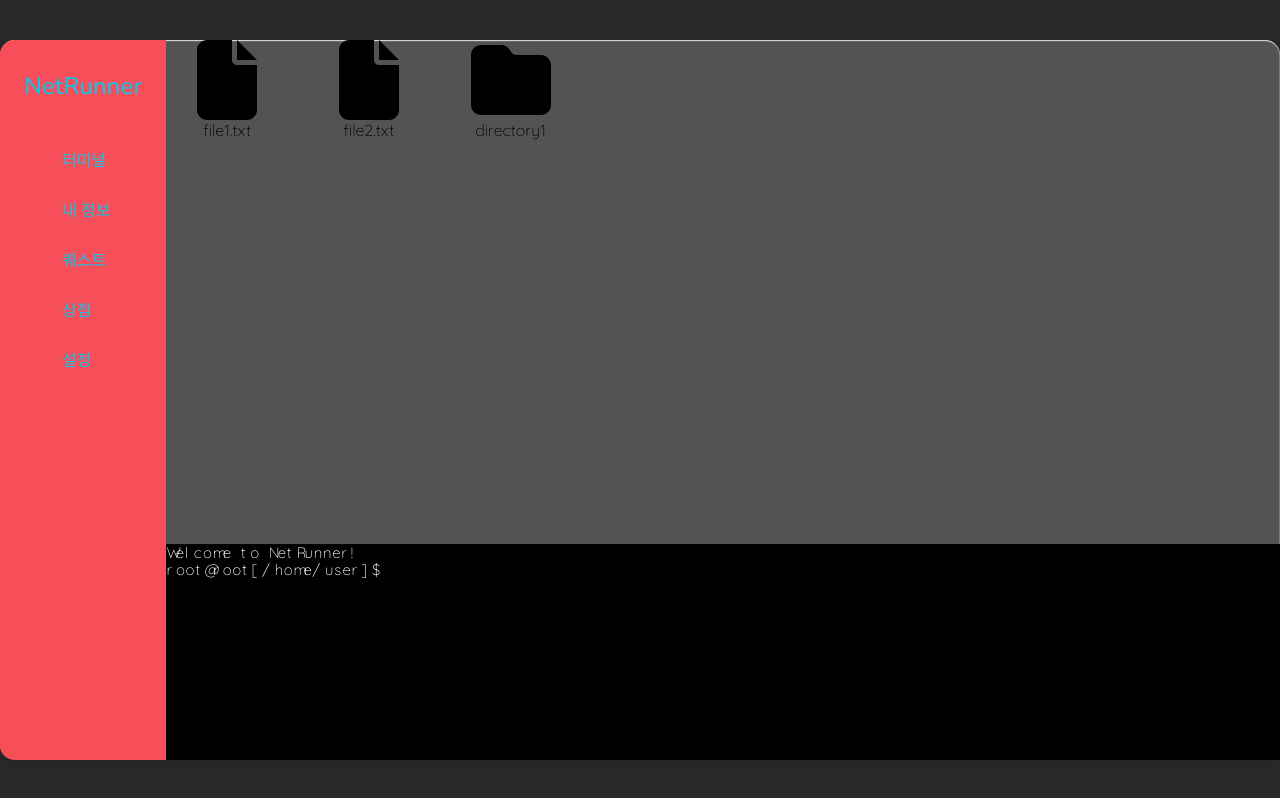
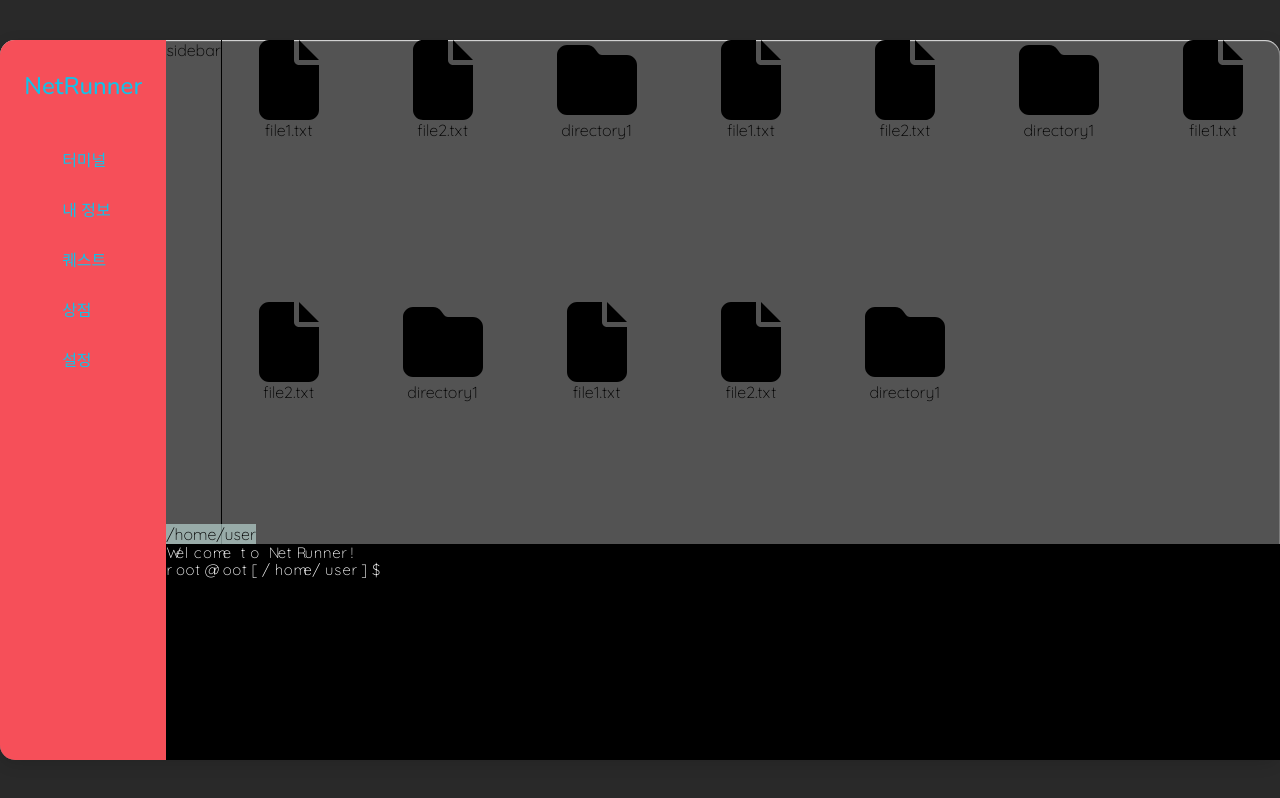
Before and after one commit to Jaemnie/NETRUNNER, a React (Create React App) app: page /main in a window 1280 px wide. Shown: the top 798 px of the page. Built offline with nearby package versions, Linux system fonts and the light colour scheme.

Commit message:
채신버죤

```diff
--- a/src/components/fileSystem.jsx
+++ b/src/components/fileSystem.jsx
@@ -20,16 +20,19 @@ const DirectoryViewer = ({ initialPath }) => {
   useEffect(() => {
     // 백엔드 연동 로직은 여기에 구현
     const exampleData = {
-      files: ['file1.txt', 'file2.txt', 'directory1'],
-      filestype: ['file', 'file', 'directory']
+      files: ['file1.txt', 'file2.txt', 'directory1','file1.txt', 'file2.txt', 'directory1','file1.txt', 'file2.txt', 'directory1','file1.txt', 'file2.txt', 'directory1'],
+      filestype: ['file', 'file', 'directory','file', 'file', 'directory','file', 'file', 'directory','file', 'file', 'directory']
     };
     setContents(exampleData);
   }, [path]);
 
+
+  //이벤트 핸들러
   function handleItemClick(item, type) {
     if (type === 'directory') {
       const newPath = path === '/' ? `/${item}` : `${path}/${item}`;
       setPath(newPath);
+      console.log(path);
     } else {
       console.log(item + ' file clicked');
     }
@@ -45,6 +48,8 @@ const DirectoryViewer = ({ initialPath }) => {
     gridTemplateColumns: 'repeat(auto-fill, minmax(120px, 1fr))',
     gap: '20px',
     textAlign: 'center',
+    flexGrow:'1',
+    // overflowY : 'scroll'
   };
 
   const itemStyle = {
@@ -54,7 +59,19 @@ const DirectoryViewer = ({ initialPath }) => {
     alignItems: 'center',
   };
 
+  const pathBar = {
+    position: 'absolute', /* 절대적 위치 설정 */
+            bottom: 0, /* 바닥에서 0px의 위치 */
+            textAlign: 'left', /* 텍스트 중앙 정렬 */
+            backgroundColor: '#c5e3df9d'/* 배경색 설정 */
+  }
+
   return (
+    <div style={{position: 'relative',display:'flex'}}>
+      <p style={pathBar}>{path}</p>
+      <div style={{borderRight:'black solid 1px'}}>
+        sidebar
+      </div>
       <div style={gridStyle}>
         {contents.files.map((item, index) => (
           <div key={index} style={itemStyle} onClick={() => handleItemClick(item, contents.filestype[index])}>
@@ -63,6 +80,7 @@ const DirectoryViewer = ({ initialPath }) => {
           </div>
         ))}
       </div>
+    </div>
   );
 };
 
--- a/src/components/termPage.jsx
+++ b/src/components/termPage.jsx
@@ -16,7 +16,7 @@ const TermPage=()=> {
     }, []);
     return (<>
                 {/* DirectoryViewer 컴포넌트로 파일 시스템 내용을 렌더링 */}
-                <DirectoryViewer initialPath="/initial/path" />
+                <DirectoryViewer initialPath="/home/user" />
                 <div ref={terminalRef} style={{width: "100%",height: "100%"}}></div>
 </>
     );
--- a/src/pages/mainPages/temp/terminal.js
+++ b/src/pages/mainPages/temp/terminal.js
@@ -14,7 +14,7 @@ function Termi(terminal2,elements) {
     fs.createFile("/home/user/file2.txt");
     fs.createDirectory("/home/user/documents");
     fs.createFile("/home/user/documents/document1.txt");
-    console.log(fs.getPathInfo("/").files);
+
     prompt('',currentPath);
     terminal.onKey(({ key, domEvent }) => {
         const char = key;
```
Lines whose indentation alone changed are shown as unchanged.
